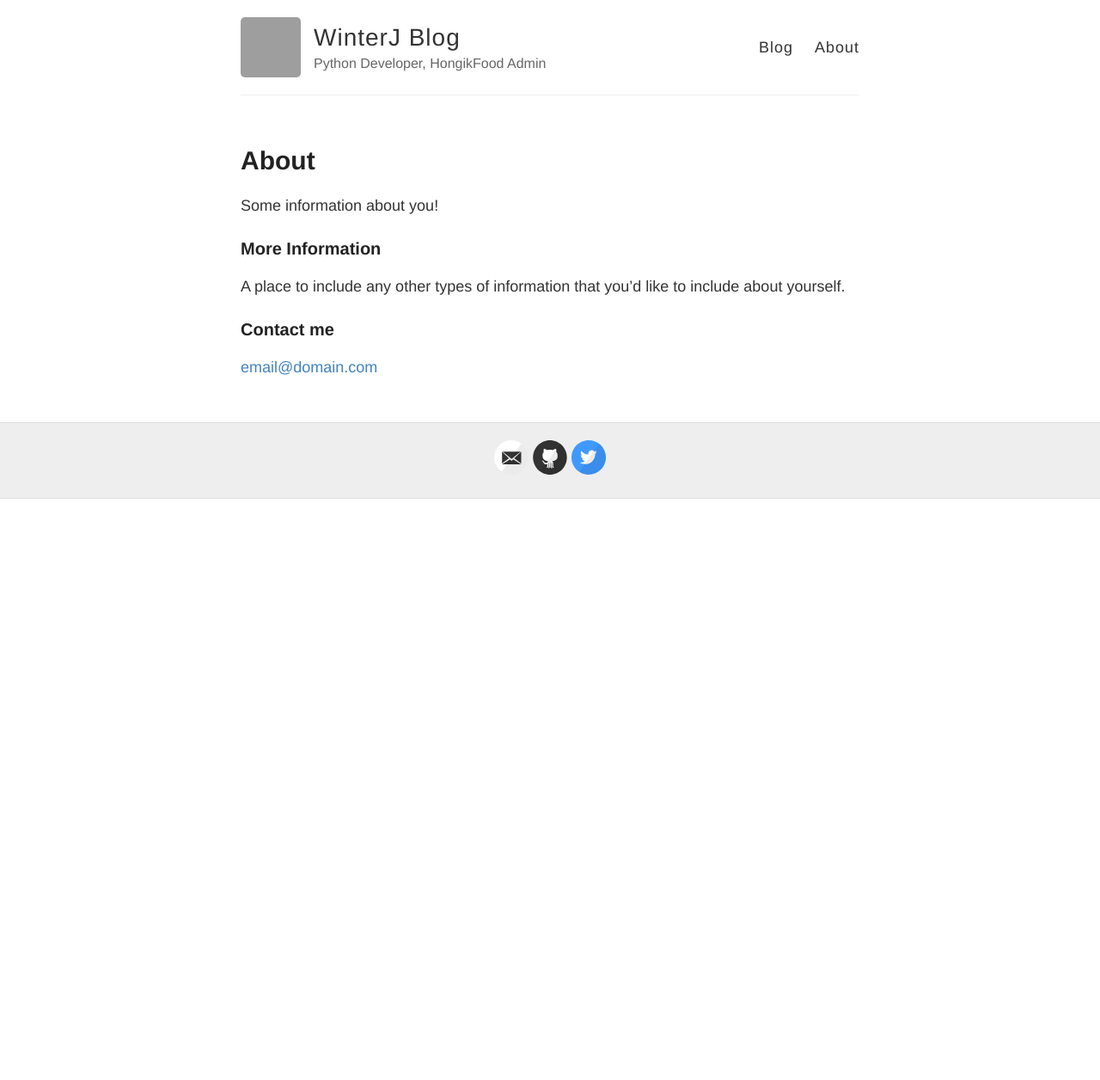
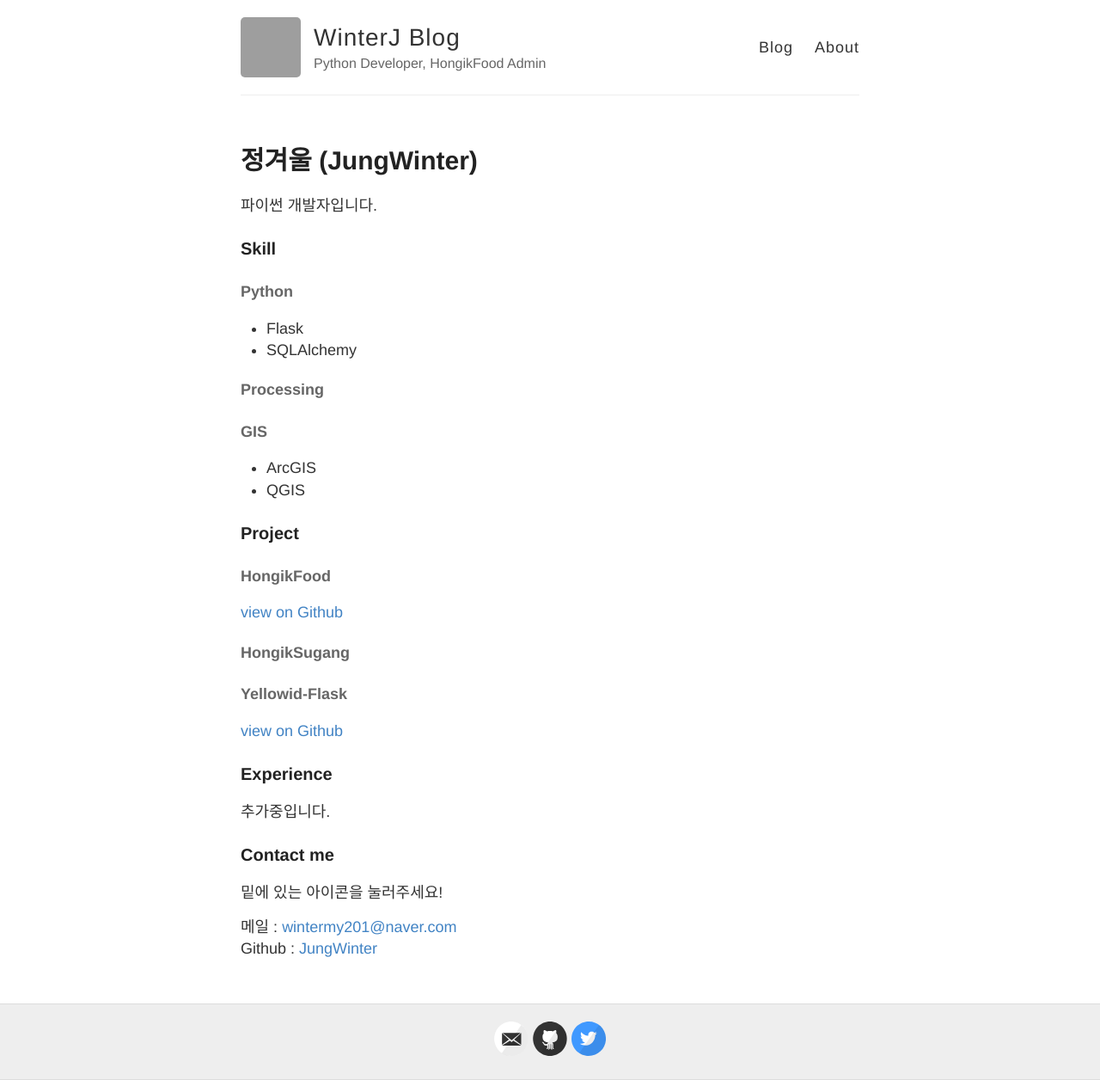
Before and after one commit to winterjung/JungWinter.github.io, a Jekyll site: the page built from about.md, in a window 1280 px wide. Shown: the whole page at 86% size. Built offline with Jekyll 4.4.1, drawn with Linux system fonts in a browser that asks for light colours; before the commit the page ends 900 px from its top, so only the background shows below that; grey boxes are pictures that could not be loaded.

Commit message:
Profile 업데이트

```diff
--- a/about.md
+++ b/about.md
@@ -1,15 +1,36 @@
 ---
 layout: page
-title: About
+title: 정겨울 (JungWinter)
 permalink: /about/
 ---
 
-Some information about you!
+파이썬 개발자입니다.
 
-### More Information
+### Skill
+#### Python
+- Flask
+- SQLAlchemy
 
-A place to include any other types of information that you'd like to include about yourself.
+#### Processing
+
+#### GIS
+- ArcGIS
+- QGIS
+
+### Project
+#### HongikFood
+[view on Github](https://github.com/JungWinter/HongikFood)
+
+#### HongikSugang
+
+#### Yellowid-Flask
+[view on Github](https://github.com/JungWinter/yellowid-flask)
+
+### Experience
+추가중입니다.
 
 ### Contact me
+밑에 있는 아이콘을 눌러주세요!
 
-[email@domain.com](mailto:email@domain.com)
+메일 : [wintermy201@naver.com](mailto:wintermy201@naver.com)
+Github : [JungWinter](https://github.com/Jungwinter)
```
